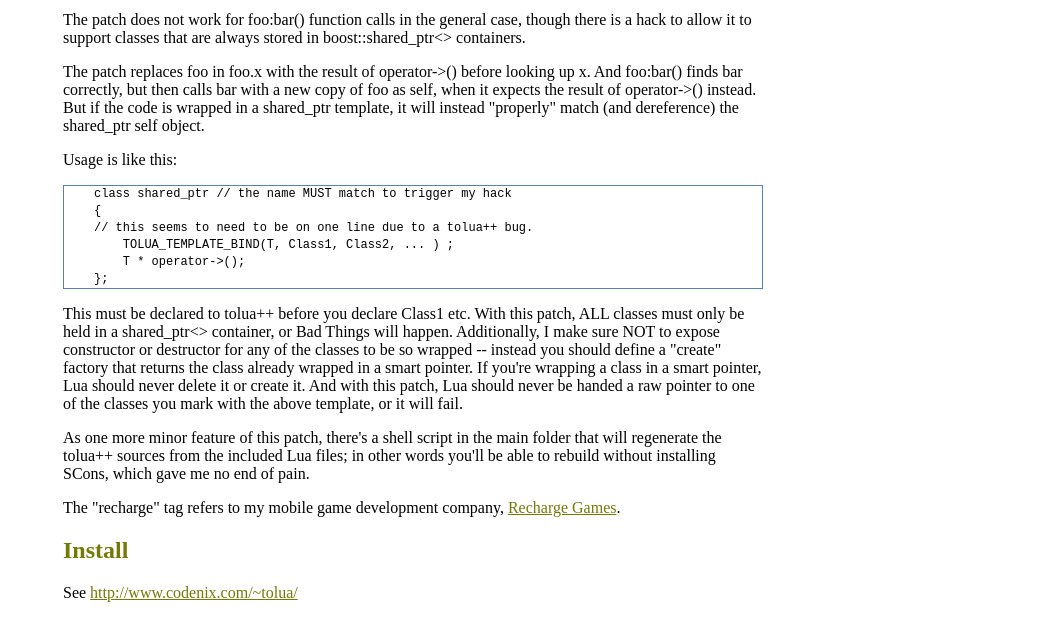
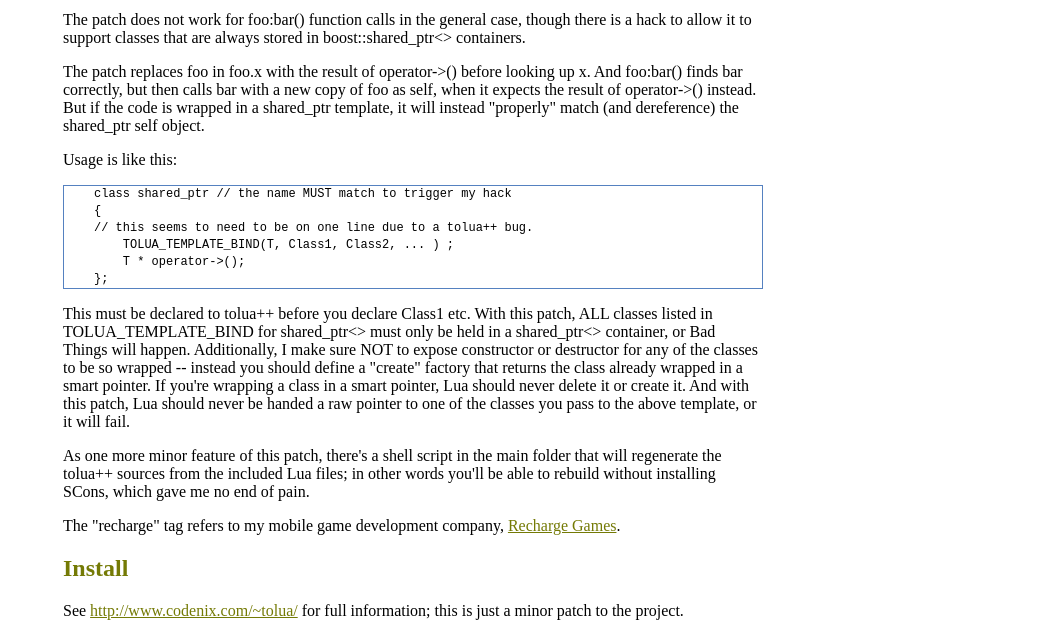
Before and after one commit to TimMensch/toluapp-recharge, a plain HTML site: page index.html in a window 1280 px wide. Shown: the part 322-946 px from the top of the page, without its empty margins (227-1280 px from the left). Drawn offline with Linux system fonts and the light colour scheme.

Commit message:
More clarification.

```diff
--- a/index.html
+++ b/index.html
@@ -82,18 +82,19 @@ class shared_ptr // the name MUST match to trigger my hack<br/>
 &nbsp;&nbsp;&nbsp;&nbsp;T * operator->();<br/>
 };<br/>
 </code>
-    <p>This must be declared to tolua++ before you declare Class1 etc. With this patch, ALL classes must only be held in a
-    shared_ptr&lt;&gt; container, or Bad Things will happen. Additionally, I make sure NOT to expose constructor or destructor
-    for any of the classes to be so wrapped -- instead you should define a "create" factory that returns the class already
-    wrapped in a smart pointer. If you're wrapping a class in a smart pointer, Lua should never delete it or create it.
-    And with this patch, Lua should never be handed a raw pointer to one of the classes you mark with the above template,
+    <p>This must be declared to tolua++ before you declare Class1 etc. With this patch, ALL classes listed in TOLUA_TEMPLATE_BIND for
+    shared_ptr&lt;&gt; must only be held in a shared_ptr&lt;&gt; container, or Bad Things will happen. Additionally, I make sure NOT
+    to expose constructor or destructor for any of the classes to be so wrapped -- instead you should define a "create" factory that
+    returns the class already wrapped in a smart pointer. If you're wrapping a class in a smart pointer, Lua should never delete it
+    or create it. And with this patch, Lua should never be handed a raw pointer to one of the classes you pass to the above template,
     or it will fail.</p>
 
     <p>As one more minor feature of this patch, there's a shell script in the main folder that will regenerate the tolua++ sources
     from the included Lua files; in other words you'll be able to rebuild without installing SCons, which gave me no end of pain.</p>
 
     <p>The "recharge" tag refers to my mobile game development company, <a href="http://rechargegames.com">Recharge Games</a>.</p><h2>Install</h2>
-<p>See <a href='http://www.codenix.com/~tolua/'>http://www.codenix.com/~tolua/</a></p>
+<p>See <a href='http://www.codenix.com/~tolua/'>http://www.codenix.com/~tolua/</a> for full information; this is just a minor patch
+    to the project.</p>
 <h2>License</h2>
 <p>tolua++ is released under an MIT license: http://www.codenix.com/~tolua/COPYRIGHT
 <br/><br/>
```
